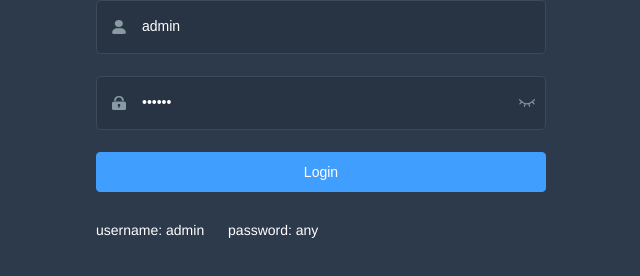
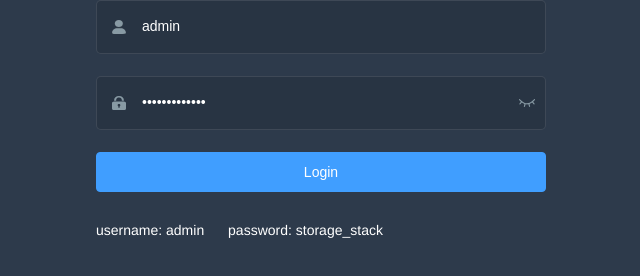
Before and after one commit to a523/web_ui_ceph, a Vue app: page /#/login in a window 1280 px wide. Shown: the part 230-506 px from the top of the page, without its empty margins (319-959 px from the left). Built offline with nearby package versions, Linux system fonts and the light colour scheme.

Commit message:
更改默认密码

```diff
--- a/src/main.js
+++ b/src/main.js
@@ -4,7 +4,7 @@ import 'normalize.css/normalize.css' // A modern alternative to CSS resets
 
 import ElementUI from 'element-ui'
 import 'element-ui/lib/theme-chalk/index.css'
-import locale from 'element-ui/lib/locale/lang/en' // lang i18n
+import locale from 'element-ui/lib/locale/lang/zh-CN' // lang i18n
 
 import '@/styles/index.scss' // global css
 
--- a/src/views/login/index.vue
+++ b/src/views/login/index.vue
@@ -45,7 +45,7 @@
 
       <div class="tips">
         <span style="margin-right:20px;">username: admin</span>
-        <span> password: any</span>
+        <span> password: storage_stack</span>
       </div>
 
     </el-form>
@@ -75,7 +75,7 @@ export default {
     return {
       loginForm: {
         username: 'admin',
-        password: '111111'
+        password: 'storage_stack'
       },
       loginRules: {
         username: [{ required: true, trigger: 'blur', validator: validateUsername }],
```
Also changed, not shown: 1 other file (tests, documents, lock files or other folders).
